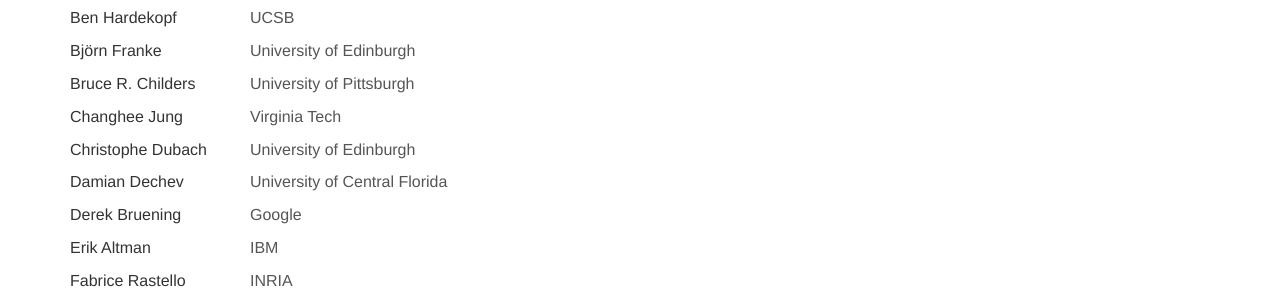
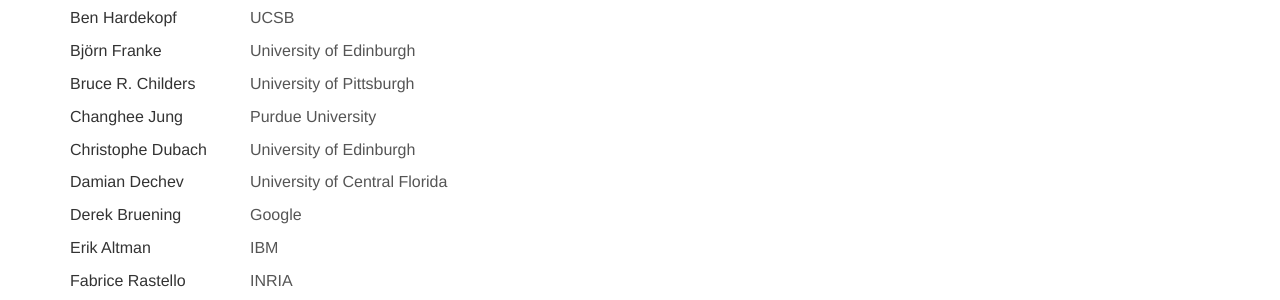
Before and after one commit to jingling/cgo2020, a Jekyll site: the page built from organization.html, in a window 1280 px wide and 900 px high, scrolled down 991 px. Shown: the part 152-452 px from the top of the window. Built offline with Jekyll 4.4.1, drawn with Linux system fonts in a browser that asks for light colours; nearby versions of some CDN libraries; comment, search, counter and statistics services are not loaded.

Commit message:
Update organization.yml

```diff
--- a/_data/organization.yml
+++ b/_data/organization.yml
@@ -94,7 +94,7 @@
   - name: Bruce R. Childers
     affiliation: University of Pittsburgh
   - name: Changhee Jung
-    affiliation: Virginia Tech
+    affiliation: Purdue University
   - name: Christophe Dubach
     affiliation: University of Edinburgh
   - name: Damian Dechev
```
